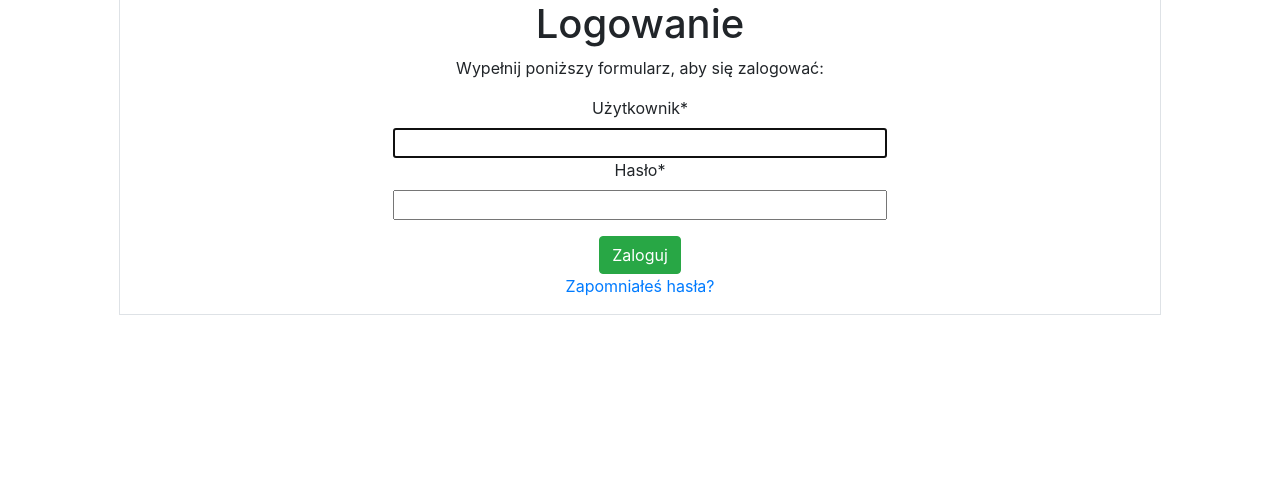
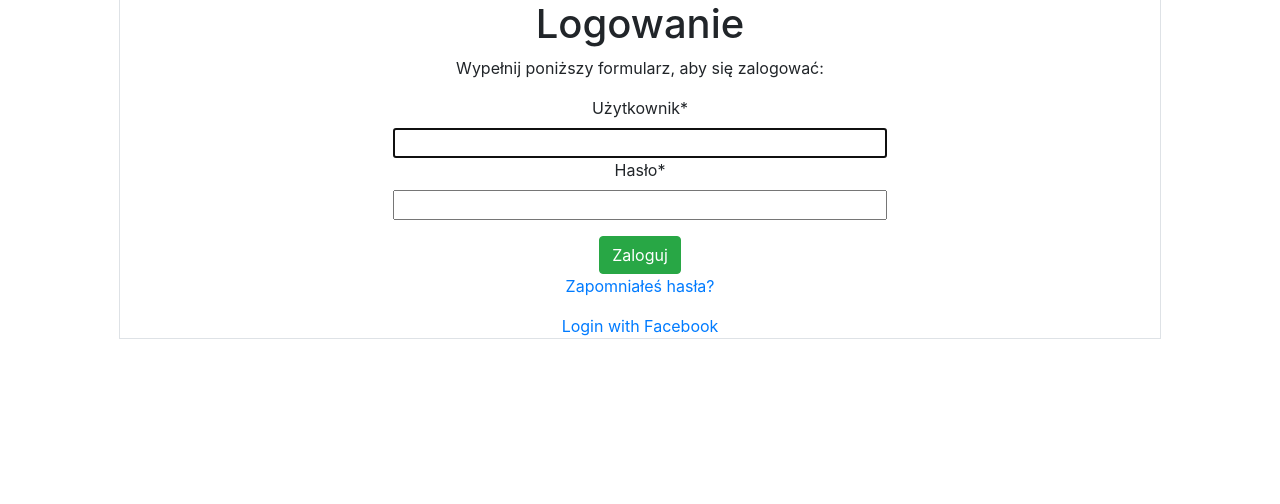
Before and after one commit to KennyDaktyl/pieczatki-colop.pl, a Django app: page /accounts/login/ in a window 1280 px wide. Shown: the part 241-745 px from the top of the page. Run offline with Django 3.2, Linux system fonts and the light colour scheme; some libraries are stand-ins or nearby versions.

Commit message:
work on social login

```diff
--- a/account/templates/registration/login.html
+++ b/account/templates/registration/login.html
@@ -33,6 +33,7 @@
   </form>
   <p><a href="{% url "password_reset" %}">Zapomniałeś hasła?</a></p>
   <div class="fb-login-button" data-width="" data-size="large" data-button-type="continue_with" data-layout="default" data-auto-logout-link="false" data-use-continue-as="false"></div>
+<a href="{% url 'social:begin' 'facebook' %}">Login with Facebook</a>
 </div>
 
 {% endblock %}
```
